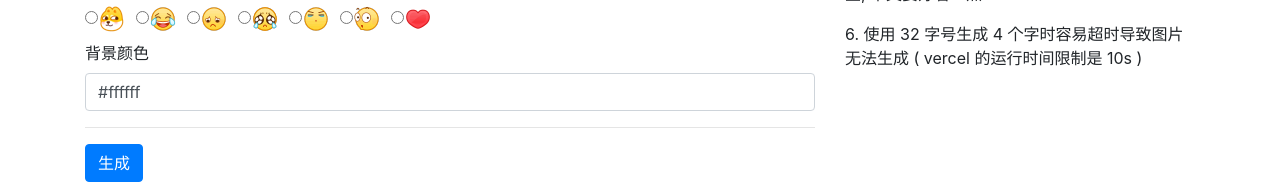
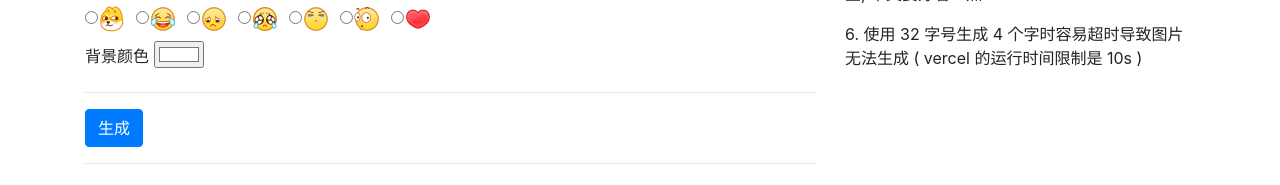
Before and after one commit to eventlOwOp/orz-constructor, a website: page index.html in a window 1280 px wide. Shown: the part 676-861 px from the top of the page. Drawn offline with nearby package versions, Linux system fonts and the light colour scheme.

Commit message:
update pnpm

```diff
--- a/index.html
+++ b/index.html
@@ -49,7 +49,7 @@
                     <div id="pattern-list">
                     </div>
                     <label>背景颜色</label>
-                    <input type="text" class="form-control" value="#ffffff" name="bg">
+                    <input type="color" value="#ffffff" name="bg">
                 </div>
                 <hr />
                 <button class="btn btn-primary" id="submit">生成</button>
```
Also changed, not shown: vercel.json, 2 other files.
